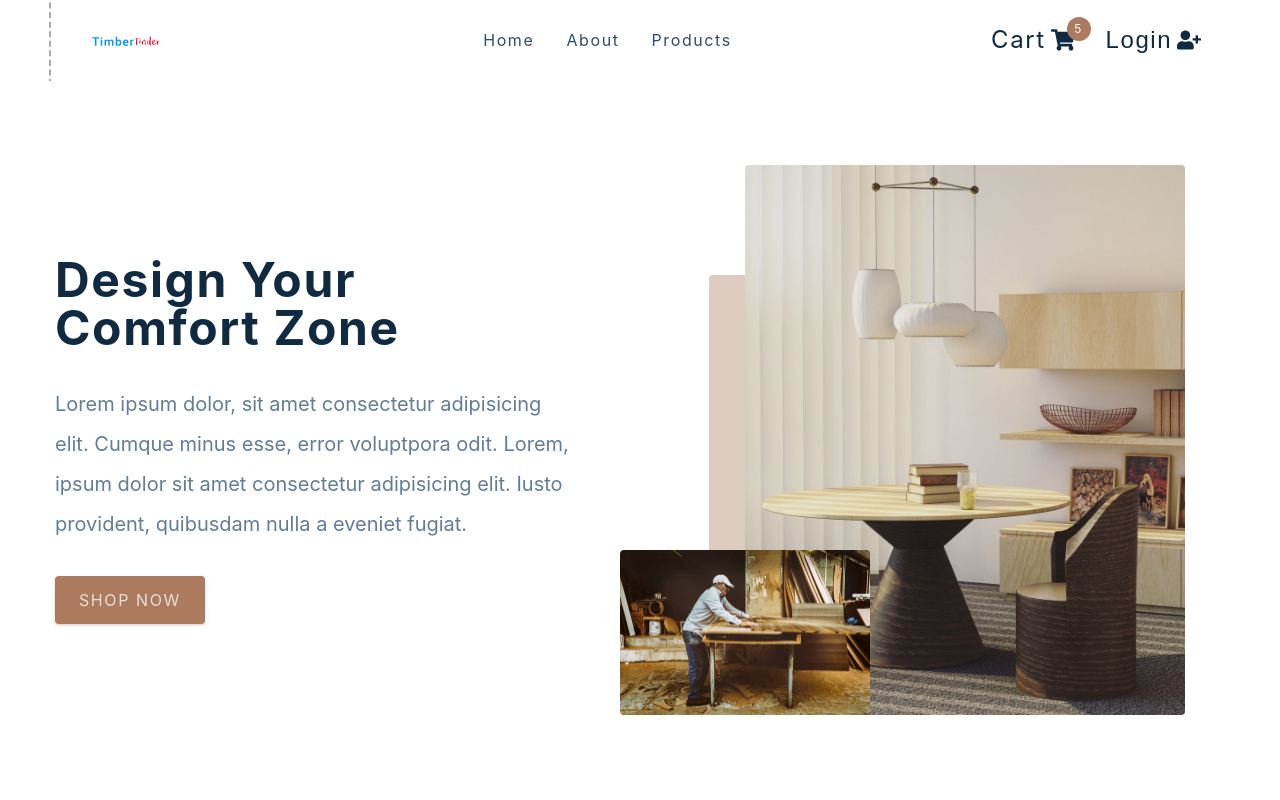
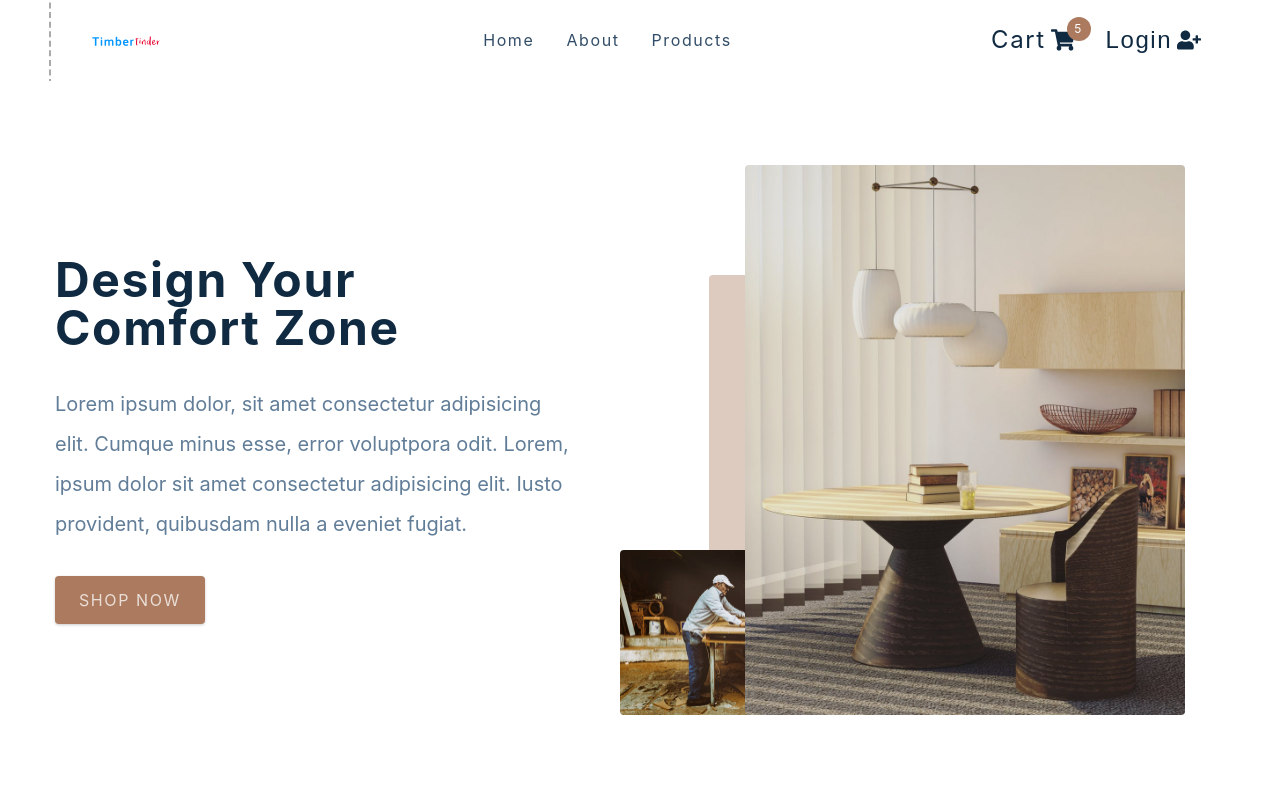
Before and after one commit to UsamaBhakrani/Ecommerce-React, a React app: page / in a window 1280 px wide. Shown: the top 800 px of the page. Built offline with nearby package versions, Linux system fonts and the light colour scheme; the HTML template or start-up script is replaced by a standard one.

Commit message:
Img Commits

```diff
--- a/src/components/HomeHero.jsx
+++ b/src/components/HomeHero.jsx
@@ -1,6 +1,6 @@
 import { styled } from "styled-components";
-import Hero1 from "../assets/Hero1.jpeg";
-import Hero2 from "../assets/Hero2.jpeg";
+import HeroOne from "../assets/hero1.jpeg";
+import HeroTwo from "../assets/hero2.jpeg";
 import { Link } from "react-router-dom";
 
 const HomeHero = () => {
@@ -20,8 +20,8 @@ const HomeHero = () => {
         </Link>
       </article>
       <article className="img-container">
-        <img src={Hero2} alt="nice table" className="main-img" />
-        <img src={Hero1} alt="person working" className="accent-img" />
+        <img src={HeroOne} alt="person working" className="accent-img" />
+        <img src={HeroTwo} alt=" nice table" className="main-img" />
       </article>
     </Wrapper>
   );
--- a/src/pages/AboutPage.jsx
+++ b/src/pages/AboutPage.jsx
@@ -1,14 +1,14 @@
 import { styled } from "styled-components";
 import { Hero } from "../components";
 import { Link } from "react-router-dom";
-import hero from "../assets/hero2.jpeg";
+import HeroTwo from "../assets/hero2.jpeg";
 
 const AboutPage = () => {
   return (
     <main>
       <Hero title="About" />
       <Wrapper className="page section section-center">
-        <img src={hero} alt="nice desk" />
+        <img src={HeroTwo} alt="nice desk" />
         <article>
           <div className="title">
             <h2>our story</h2>
```
